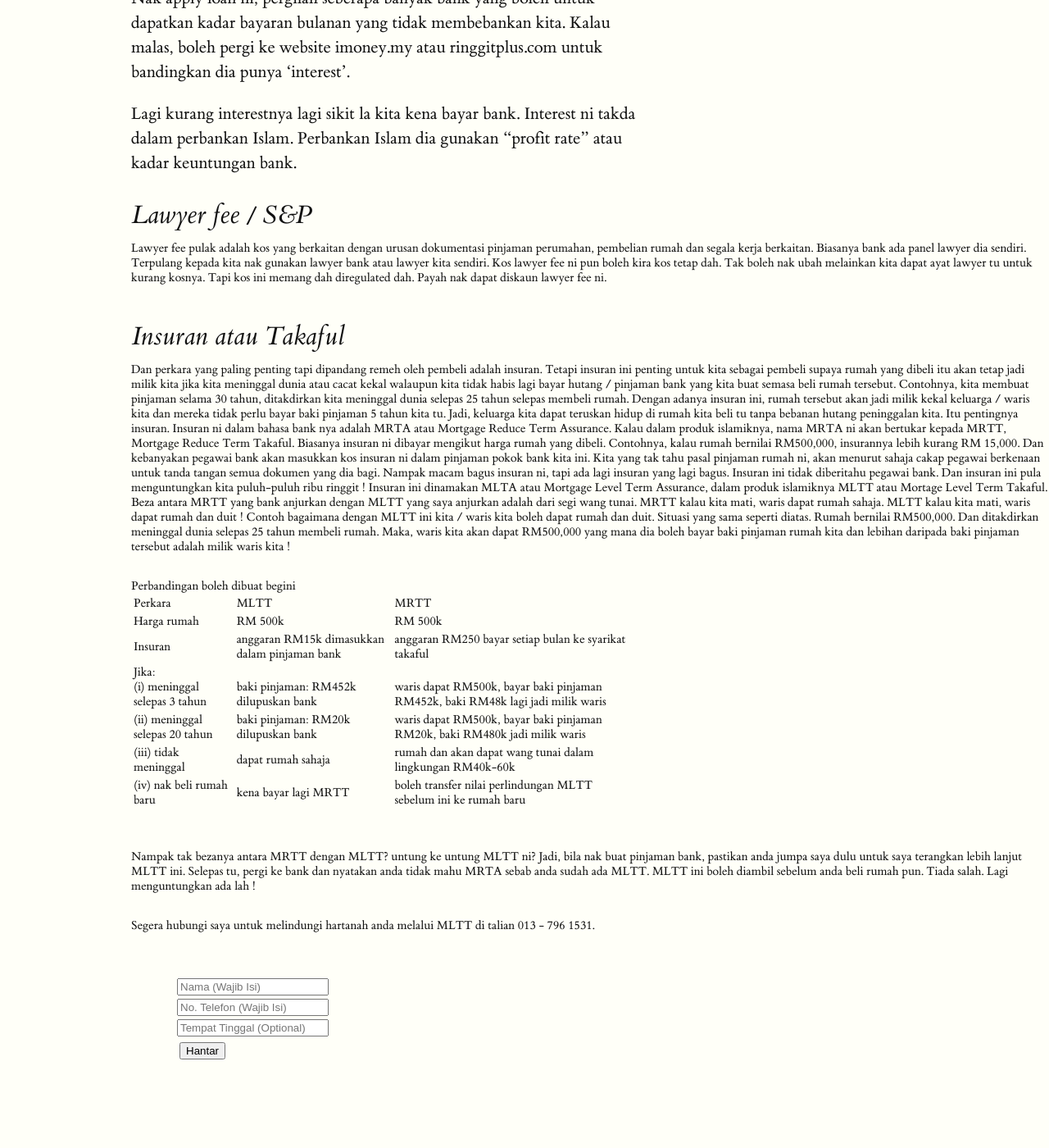
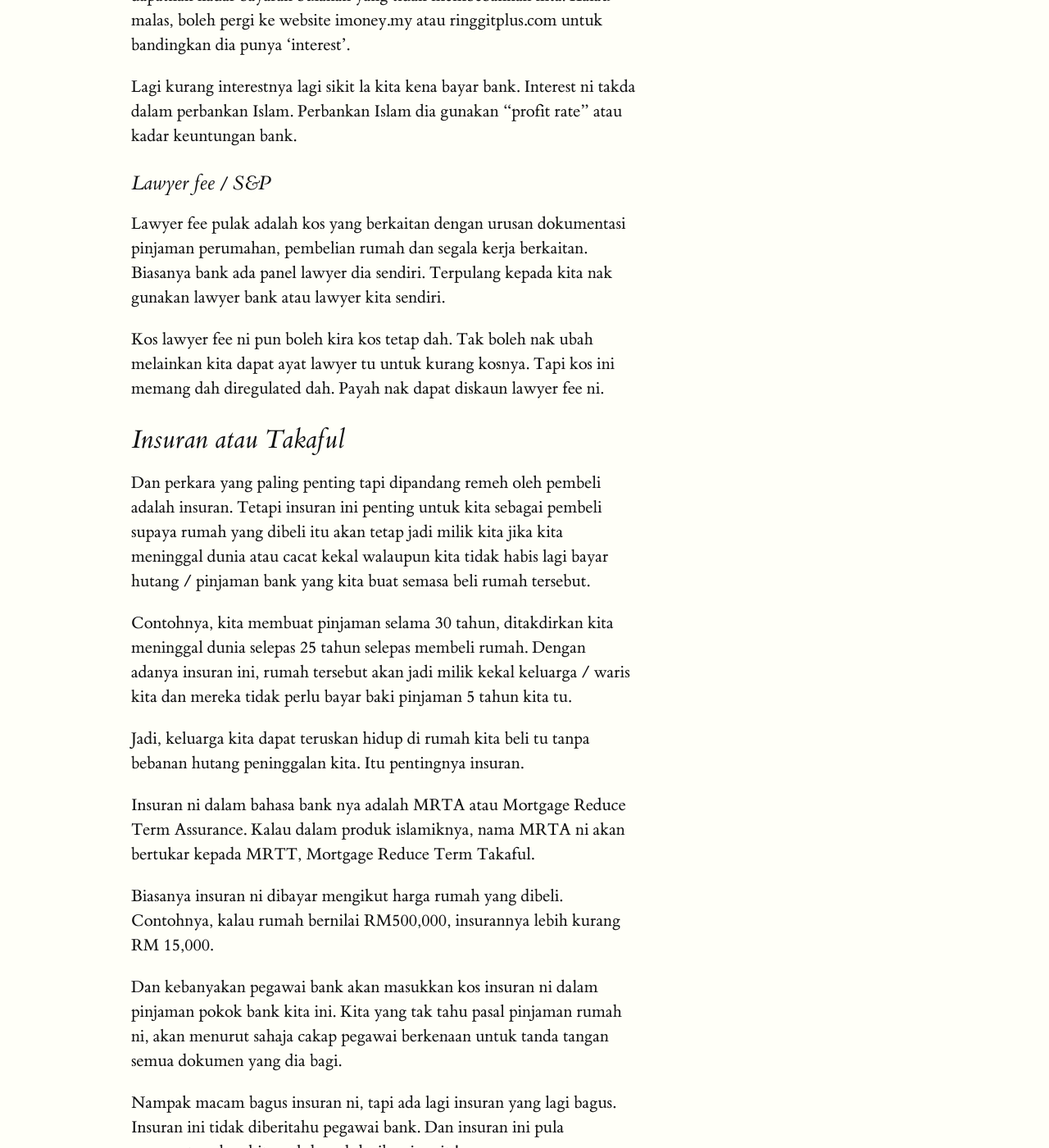
Before and after one commit to takafulis/takafulis.github.io, a Jekyll site: the page built from _posts/2016-09-11-MRTA-vs-MLTA-Part-1.md, in a window 1280 px wide and 1400 px high, scrolled down 622 px. Shown: the whole window at 82% size. Built offline with Jekyll 4.4.1, drawn with Linux system fonts in a browser that asks for light colours; some of the changed text lies outside the part shown.

Commit message:
Update 2016-09-11-MRTA-vs-MLTA-Part-1.md

```diff
--- a/_posts/2016-09-11-MRTA-vs-MLTA-Part-1.md
+++ b/_posts/2016-09-11-MRTA-vs-MLTA-Part-1.md
@@ -9,14 +9,12 @@
 Ketahui bagaimana dengan menggunakan satu fungsi Takaful iaitu MLTT untuk melindungi hartanah anda serta dapatkan cash jika tiada apa-apa berlaku kepada anda.
 </p>
 
-<section>
 Untuk membeli rumah secara pinjaman, antara prosesnya adalah:
 <ul>
 <li>Apply loan</li>
 <li>Lawyer fee / S&amp;P</li>
 <li>Insuran atau Takaful</li>
 </ul>
-</section>
 
 ## Apply loan
 
@@ -24,17 +22,14 @@
 
 Lagi kurang interestnya lagi sikit la kita kena bayar bank. Interest ni takda dalam perbankan Islam. Perbankan Islam dia gunakan "profit rate" atau kadar keuntungan bank.
 
-## Lawyer fee / S&P
+### Lawyer fee / S&P
 
-<section>
 Lawyer fee pulak adalah kos yang berkaitan dengan urusan dokumentasi pinjaman perumahan, pembelian rumah dan segala kerja berkaitan. Biasanya bank ada panel lawyer dia sendiri. Terpulang kepada kita nak gunakan lawyer bank atau lawyer kita sendiri.
 
 Kos lawyer fee ni pun boleh kira kos tetap dah. Tak boleh nak ubah melainkan kita dapat ayat lawyer tu untuk kurang kosnya. Tapi kos ini memang dah diregulated dah. Payah nak dapat diskaun lawyer fee ni.
-</section>
 
 ## Insuran atau Takaful
 
-<section>
 Dan perkara yang paling penting tapi dipandang remeh oleh pembeli adalah insuran. Tetapi insuran ini penting untuk kita sebagai pembeli supaya rumah yang dibeli itu akan tetap jadi milik kita jika kita meninggal dunia atau cacat kekal walaupun kita tidak habis lagi bayar hutang / pinjaman bank yang kita buat semasa beli rumah tersebut.
 
 Contohnya, kita membuat pinjaman selama 30 tahun, ditakdirkan kita meninggal dunia selepas 25 tahun selepas membeli rumah. Dengan adanya insuran ini, rumah tersebut akan jadi milik kekal keluarga / waris kita dan mereka tidak perlu bayar baki pinjaman 5 tahun kita tu.
@@ -60,9 +55,7 @@
 MLTT kalau kita mati, waris dapat rumah dan duit !
 
 Contoh bagaimana dengan MLTT ini kita / waris kita boleh dapat rumah dan duit. Situasi yang sama seperti diatas. Rumah bernilai RM500,000. Dan ditakdirkan meninggal dunia selepas 25 tahun membeli rumah. Maka, waris kita akan dapat RM500,000 yang mana dia boleh bayar baki pinjaman rumah kita dan lebihan daripada baki pinjaman tersebut adalah milik waris kita !
-</section>
 
-<section>
 Perbandingan boleh dibuat begini
 
 <table class="mdl-data-table mdl-js-data-table">
@@ -107,16 +100,11 @@
 </tbody>
 </table>
 <br/>
-</section>
 
-<section>
 Nampak tak bezanya antara MRTT dengan MLTT? untung ke untung MLTT ni?
 
 Jadi, bila nak buat pinjaman bank, pastikan anda jumpa saya dulu untuk saya terangkan lebih lanjut MLTT ini. Selepas tu, pergi ke bank dan nyatakan anda tidak mahu MRTA sebab anda sudah ada MLTT.
 
 MLTT ini boleh diambil sebelum anda beli rumah pun. Tiada salah. Lagi menguntungkan ada lah !
-</section>
 
-<section>
 Segera hubungi saya untuk melindungi hartanah anda melalui MLTT di talian 013 - 796 1531.
-</section>
```
